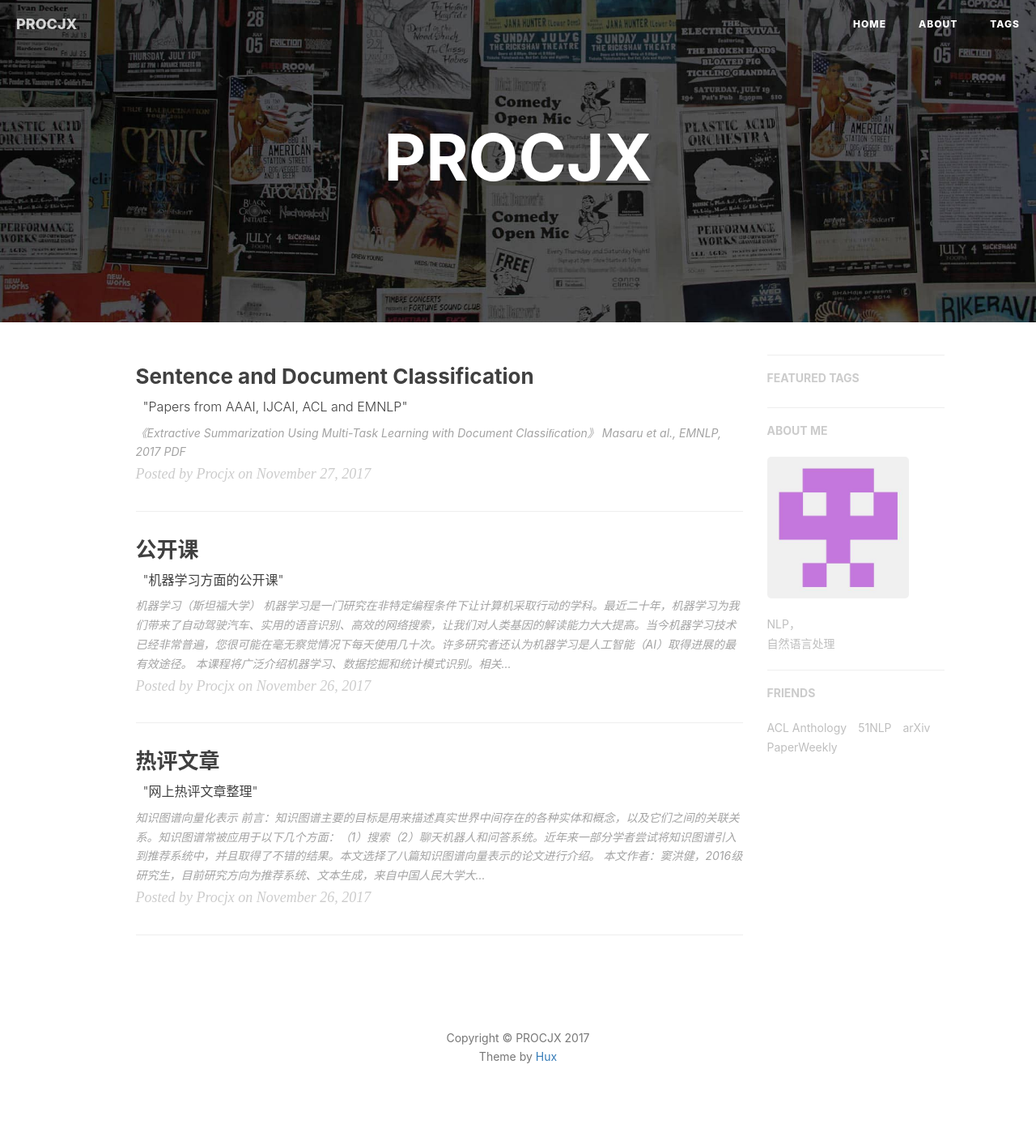
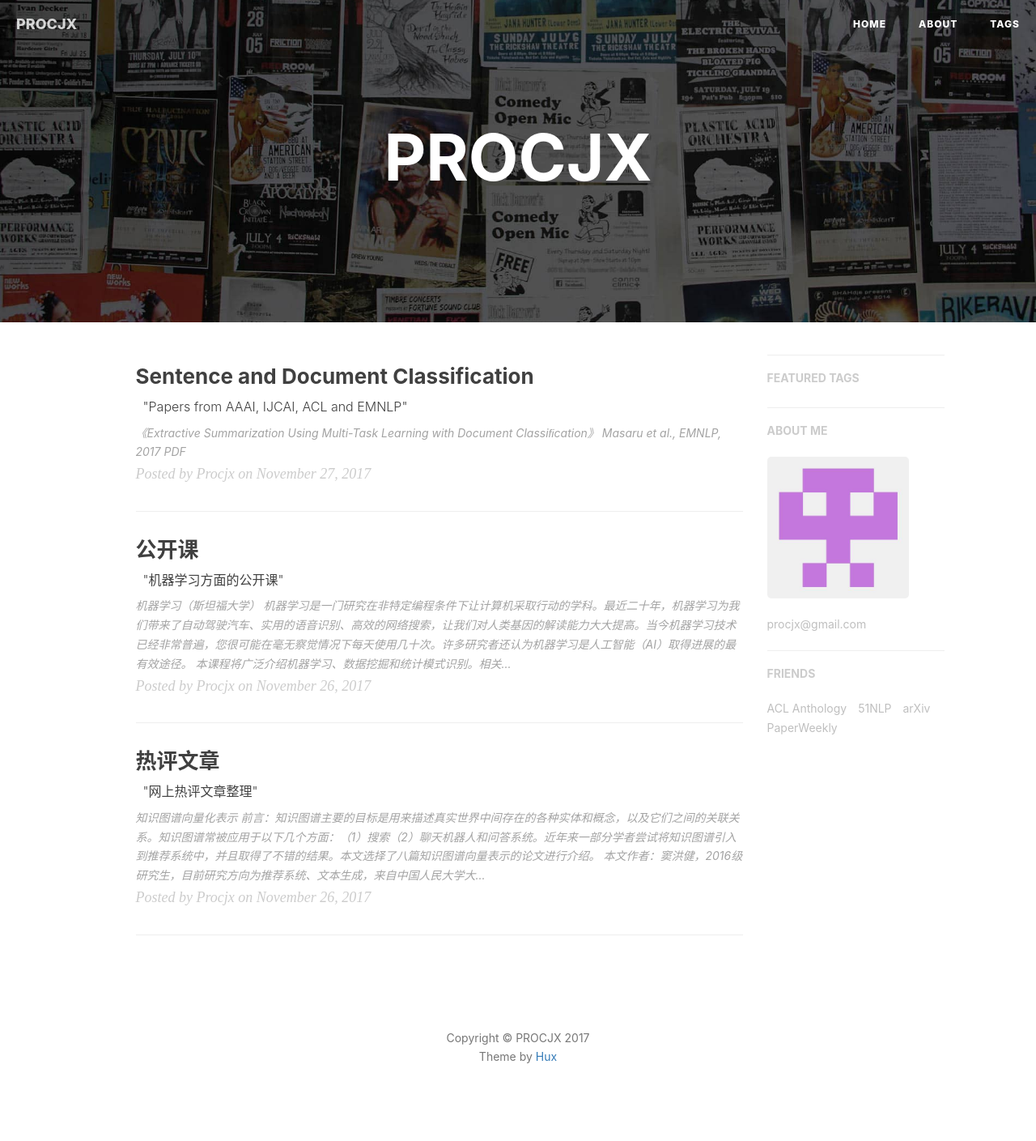
Before and after one commit to procjx/procjx.github.io.old, a Jekyll site: the page built from index.html, in a window 1280 px wide. Shown: the whole page at 81% size. Built offline with Jekyll 4.4.1, drawn with Linux system fonts in a browser that asks for light colours; nearby versions of some CDN libraries; the list of posts is cut into pages by our own code; comment, search, counter and statistics services are not loaded.

Commit message:
Update _config.yml

```diff
--- a/_config.yml
+++ b/_config.yml
@@ -67,7 +67,7 @@ netease_comment: false
 
 # Sidebar settings
 sidebar: true                           # whether or not using Sidebar.
-sidebar-about-description: "NLP，<br>自然语言处理"
+sidebar-about-description: "procjx@gmail.com"
 sidebar-avatar: /img/avatar-hux.jpg      # use absolute URL, seeing it's used in both `/` and `/about/`
 
 
```
